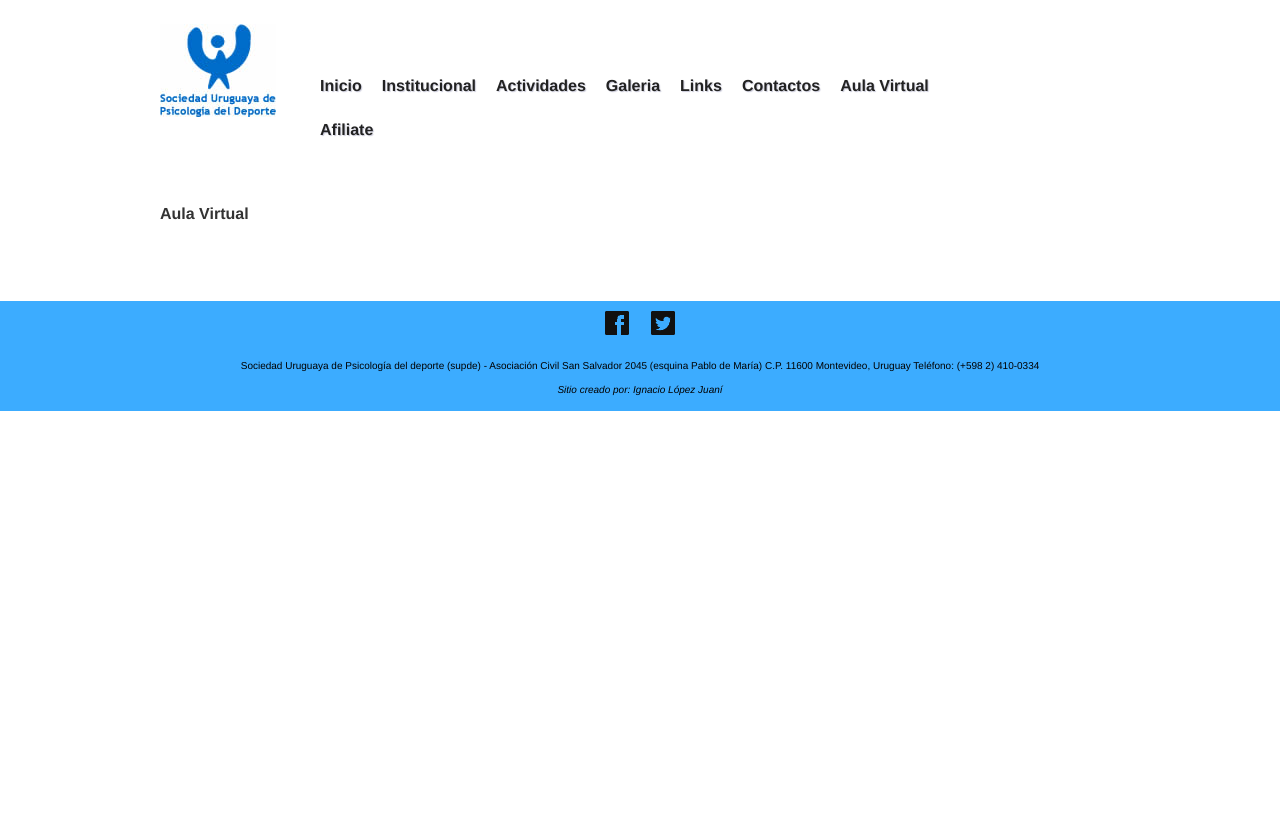
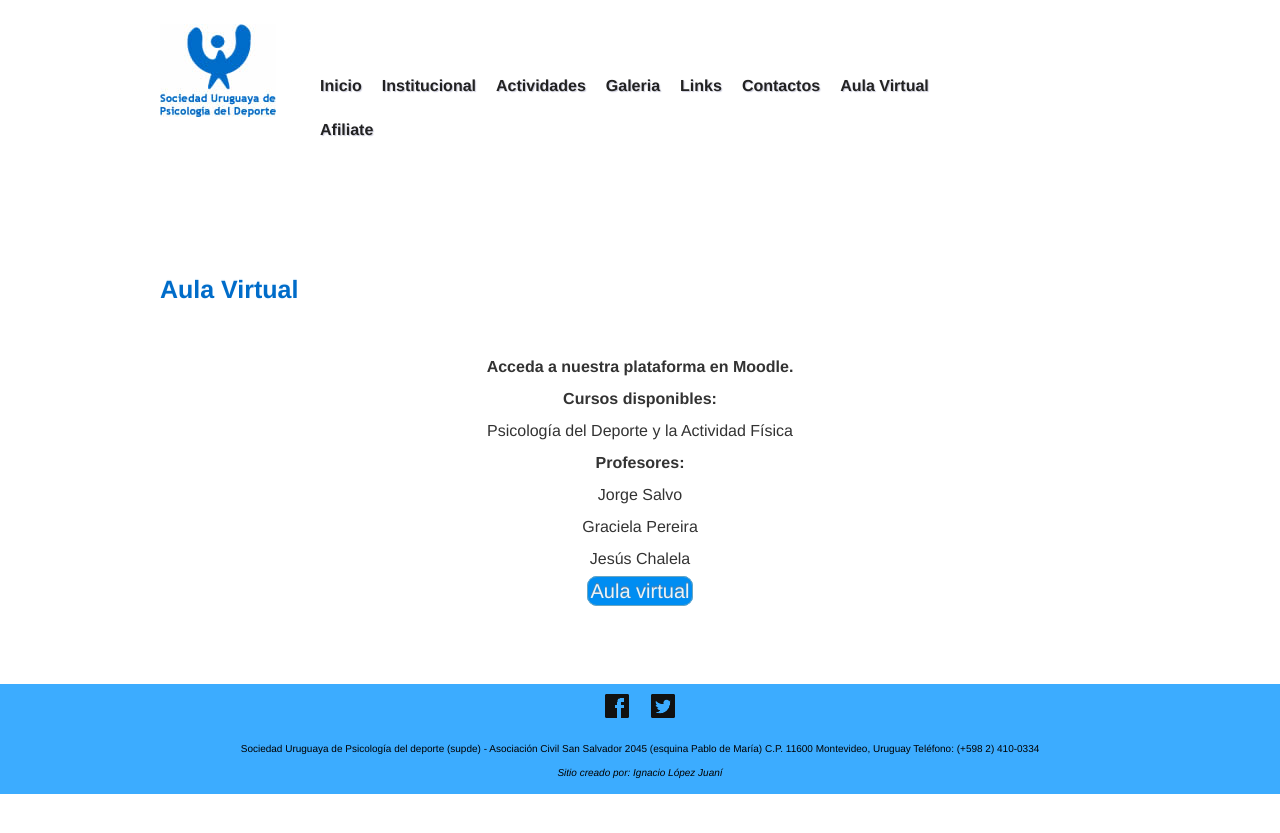
Before and after one commit to ignaciolopezjuani/supde, a Jekyll site: the page built from virtual class room.html, in a window 1280 px wide. Shown: the top 833 px of the page. Built offline with Jekyll 4.4.1, drawn with Linux system fonts in a browser that asks for light colours; nearby versions of some CDN libraries; some web fonts are replaced; Markdown is read by kramdown in place of the engine named in the settings.

Commit message:
add virtual classroom

```diff
--- a/media/css/base.css
+++ b/media/css/base.css
@@ -321,6 +321,8 @@ body.links {
 body.virtual-class-room {
 
 }
-
+body.virtual-class-room #aulabtn {
+  margin: 50px 70px;
+}
 
 /* ***********************************
--- a/virtual class room.html
+++ b/virtual class room.html
@@ -4,4 +4,18 @@ body_class: virtual-class-room
 title: Aula Virtual
 ---
 
-<h1> Aula Virtual </h1>
+<h3 class="main-title"> Aula Virtual </h3>
+
+<div class="center">
+
+    <h3>Acceda a nuestra plataforma en Moodle.</h3>
+    <h3>Cursos disponibles:</h3>
+    <p>Psicología del Deporte y la Actividad Física</p>
+    <h3>Profesores:</h3>
+    <ul>
+        <li>Jorge Salvo</li>
+        <li>Graciela Pereira</li>
+        <li>Jesús Chalela</li>
+    </ul>
+    <a id="aulabtn" href="http://www.supde.org/cursos/" title="http://www.supde.org/cursos/" target="_blank" class="btn primary-btn">Aula virtual</a>
+</div>
```
